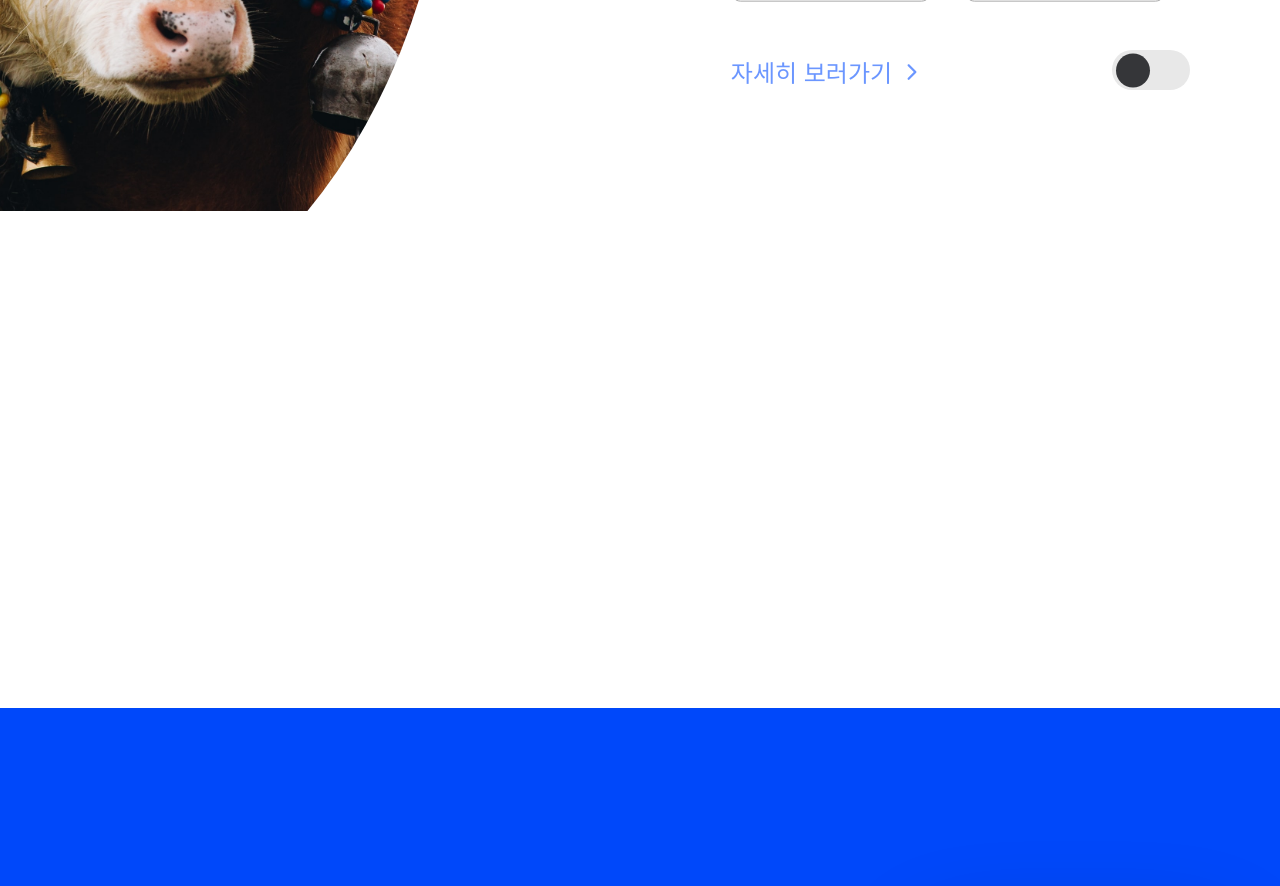
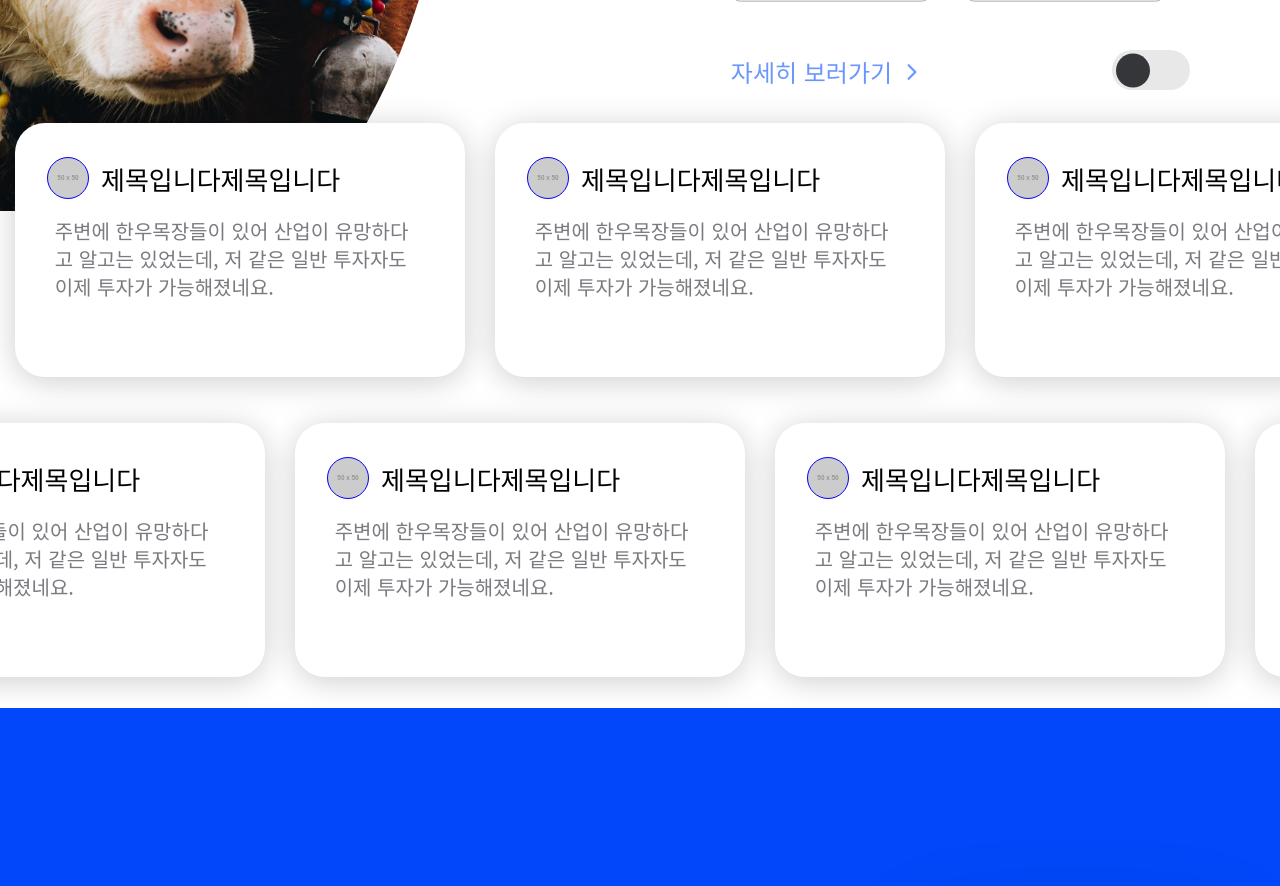
Before and after one commit to iamidlek/bancow-client, a Next.js app: page / in a window 1280 px wide. Shown: the part 700-1586 px from the top of the page. Built offline with nearby package versions, Linux system fonts and the light colour scheme.

Commit message:
feat: create SlideCard component and style

```diff
--- /dev/null
+++ b/src/component/home/components/SlideCard.tsx
@@ -0,0 +1,22 @@
+import React from "react";
+import { Content, Header, Profile, ReviewCard, Title } from "./SlideCardStyle";
+
+interface SlideCardProps {
+  url: string;
+  title: string;
+  content: string;
+}
+
+const SlideCard: React.FC<SlideCardProps> = ({ url, title, content }) => {
+  return (
+    <ReviewCard>
+      <Header>
+        <Profile url={url} />
+        <Title>{title}</Title>
+      </Header>
+      <Content>{content}</Content>
+    </ReviewCard>
+  );
+};
+
+export default SlideCard;
--- /dev/null
+++ b/src/component/home/components/SlideCardStyle.ts
@@ -0,0 +1,51 @@
+import styled from "styled-components";
+import { Radius30WhiteBox } from "./common";
+
+export const ReviewCard = styled(Radius30WhiteBox)`
+  width: 480px;
+  height: 254px;
+  margin: 15px;
+  padding: 32px;
+  @media ${(props) => props.theme.breakpoints.sm} {
+    width: 346px;
+    height: 280px;
+  }
+`;
+
+export const Header = styled.div`
+  height: 46px;
+  display: flex;
+  align-items: center;
+`;
+
+export const Profile = styled.div<{ url: string }>`
+  border: 1px solid blue;
+  background-image: url("https://via.placeholder.com/50");
+  background-size: cover;
+  width: 42px;
+  height: 42px;
+  border-radius: 50%;
+  margin-right: 12px;
+`;
+
+export const Title = styled.p`
+  font-size: 26px;
+  line-height: 1.5;
+  @media ${(props) => props.theme.breakpoints.sm} {
+    font-size: 22px;
+  }
+`;
+
+export const Content = styled.div`
+  width: 96%;
+  margin: 0 auto;
+  padding-top: 16px;
+  font-size: 20px;
+  line-height: 1.4;
+  color: ${(props) => props.theme.colors.gray1};
+  @media ${(props) => props.theme.breakpoints.sm} {
+    width: 90%;
+    padding-top: 30px;
+    font-size: 18px;
+  }
+`;
```
